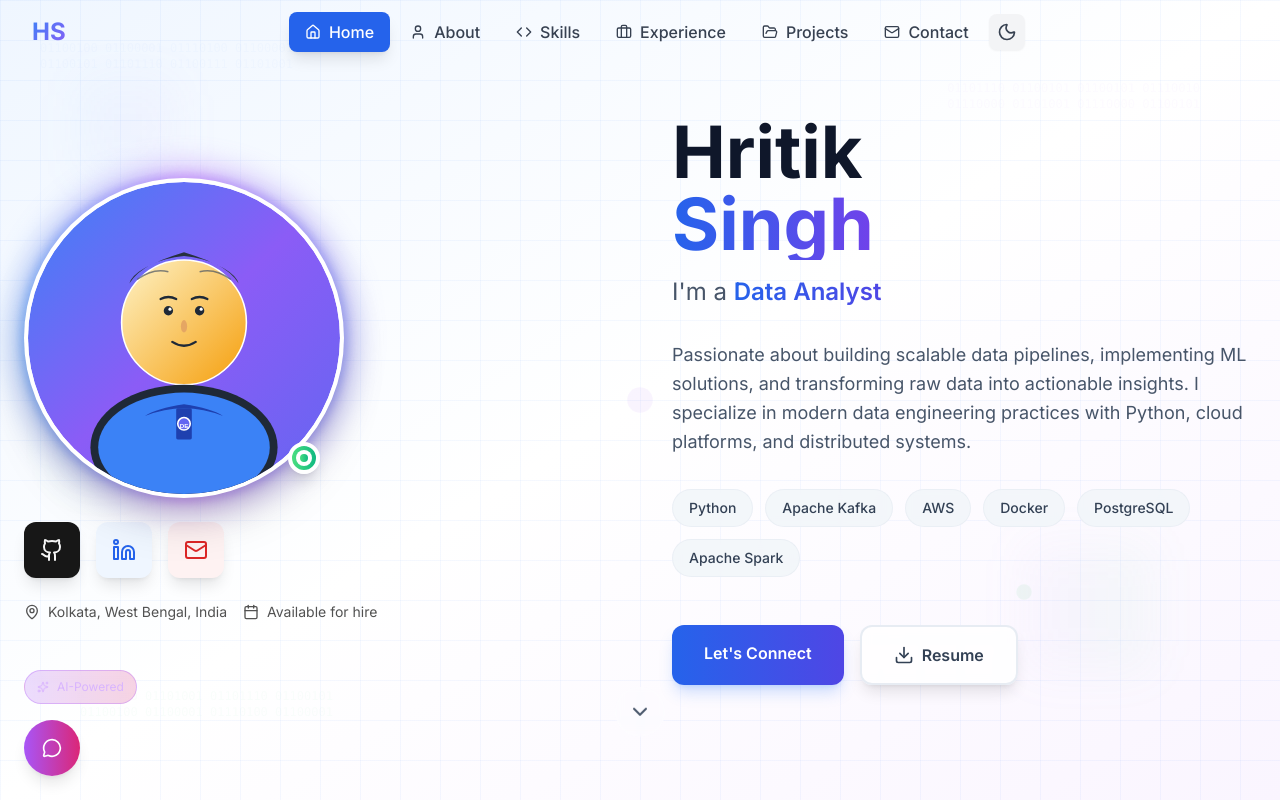
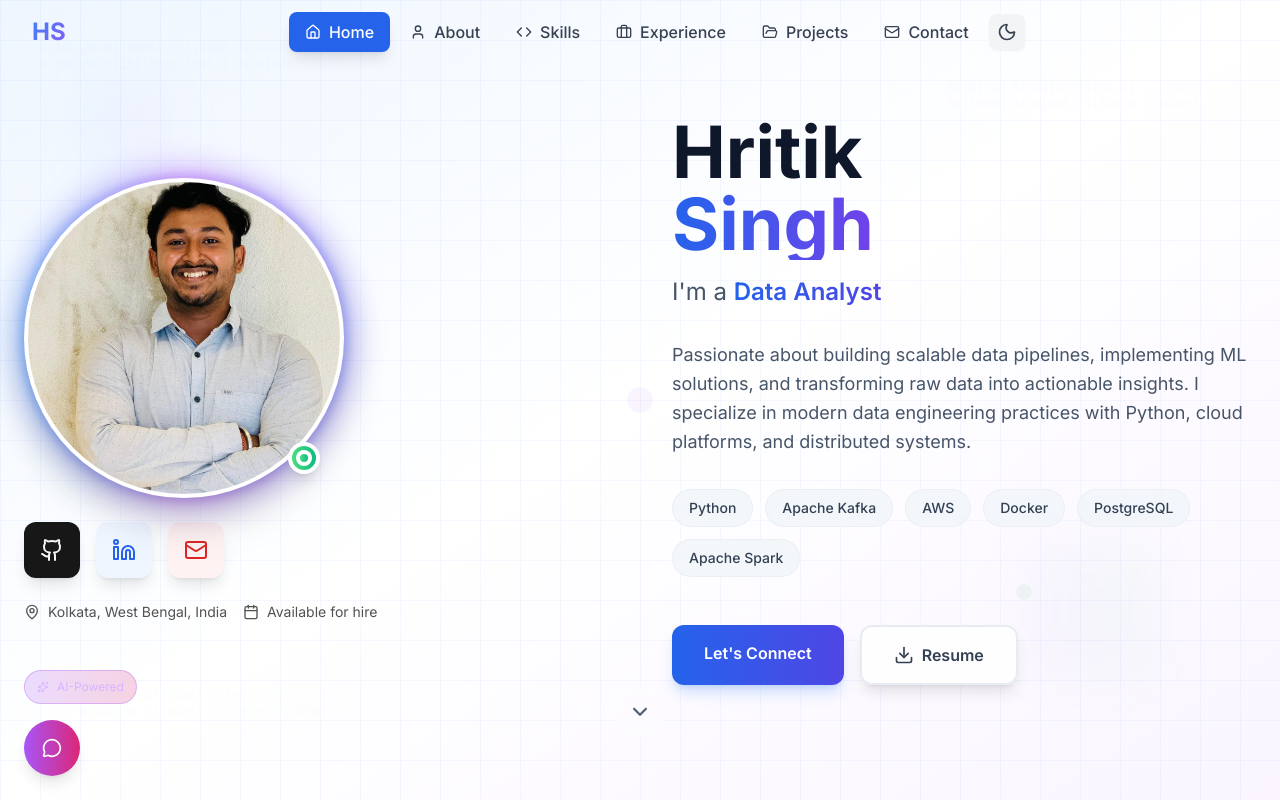
Before and after one commit to Hritiksingh1611/portfolio, a Next.js app: page / in a window 1280 px wide. Shown: the top 800 px of the page. Built offline with nearby package versions, Linux system fonts and the light colour scheme.

Commit message:
Switch back to profile.jpg for profile image
- Changed from profile.svg to profile.jpg as requested
- Maintains proper asset path handling for GitHub Pages
- JPG image will now display in the hero section

```diff
--- a/src/components/sections/Hero.tsx
+++ b/src/components/sections/Hero.tsx
@@ -10,7 +10,7 @@ export default function Hero() {
   const [imgError, setImgError] = useState(false);
   const [imgLoaded, setImgLoaded] = useState(false);
 
-  const profileImagePath = getAssetPath('/profile.svg');
+  const profileImagePath = getAssetPath('/profile.jpg');
   const roles = [
     "Data Engineer",
     "ETL Developer",
```
